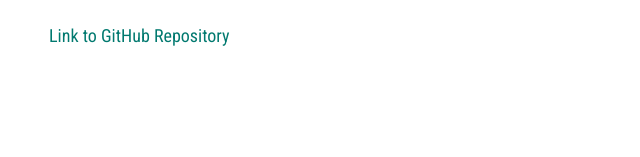
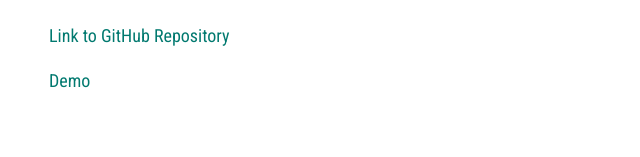
Before and after one commit to alexander-fischer/alexfi.dev, a Next.js app: page /blog/tensorflowjs-bert-train in a window 1280 px wide. Shown: the part 2110-2267 px from the top of the page, without its empty margins (319-959 px from the left). Built offline with nearby package versions, Linux system fonts and the light colour scheme.

Commit message:
add demo link to blog entry

```diff
--- a/pages/blog/tensorflowjs-bert-train.tsx
+++ b/pages/blog/tensorflowjs-bert-train.tsx
@@ -117,6 +117,10 @@ export default function TFJSBertTrain() {
                     <a href="https://github.com/alexander-fischer/browser-bert">Link to GitHub Repository</a>
                 </p>
 
+                <p className="mt-4 mb-4 text-justify">
+                    <a href="https://browser-bert.vercel.app/">Demo</a>
+                </p>
+
             </div>
 
             <Footer showHome={true} />
```
